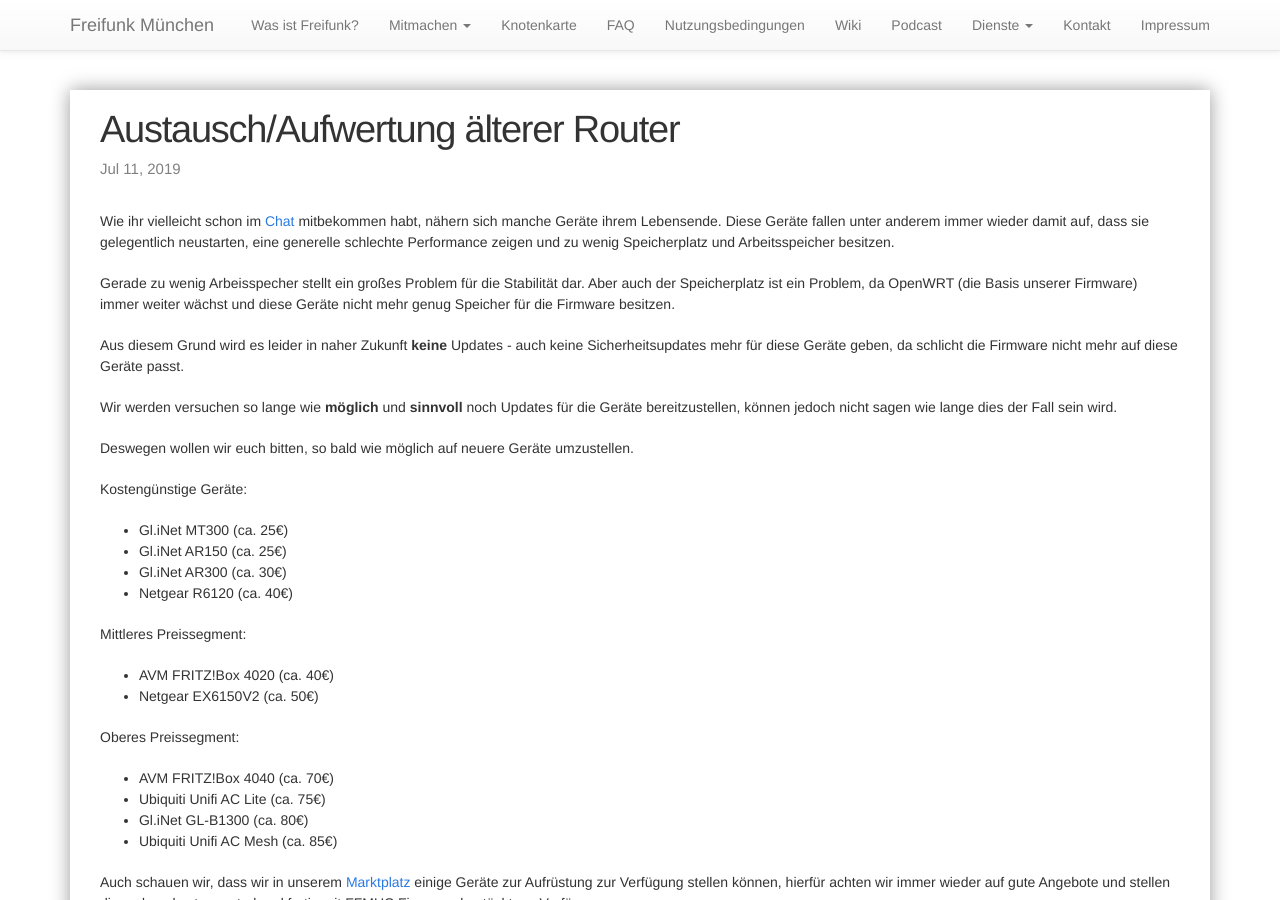
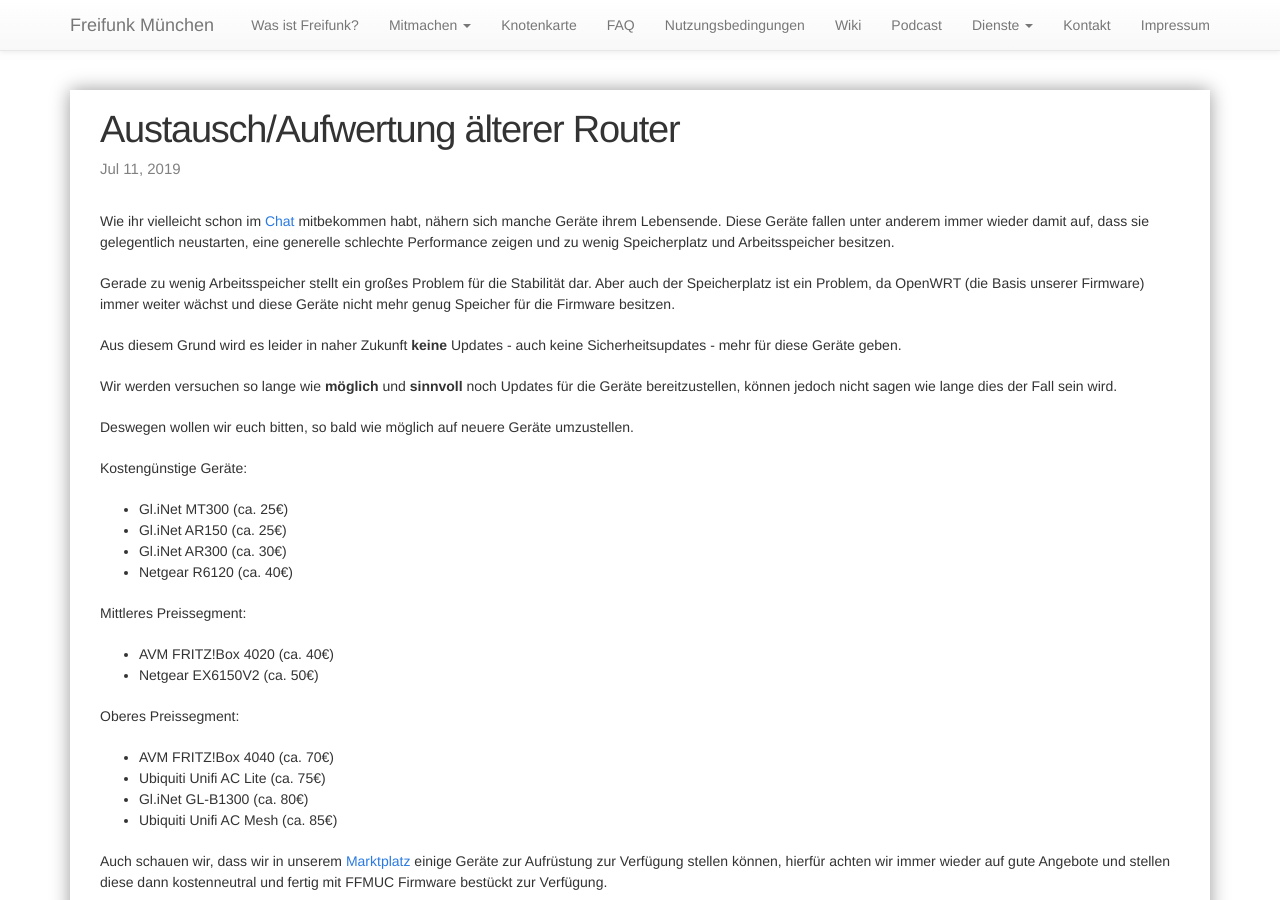
Before and after one commit to freifunkMUC/freifunkmuc.github.io, a Jekyll site: the page built from _posts/2019-07-11-austausch-aelterer-geraete.markdown, in a window 1280 px wide and 900 px high. Built offline with Jekyll 4.4.1, drawn with Linux system fonts in a browser that asks for light colours.

Commit message:
Fixes as requested :)

```diff
--- a/_posts/2019-07-11-austausch-aelterer-geraete.markdown
+++ b/_posts/2019-07-11-austausch-aelterer-geraete.markdown
@@ -7,9 +7,9 @@ categories: freifunkmuc
 
 Wie ihr vielleicht schon im [Chat](https://chat.ffmuc.net) mitbekommen habt, nähern sich manche Geräte ihrem Lebensende. Diese Geräte fallen unter anderem  immer wieder damit auf, dass sie gelegentlich neustarten, eine generelle schlechte Performance zeigen und zu wenig Speicherplatz und Arbeitsspeicher besitzen.
 
-Gerade zu wenig Arbeisspecher stellt ein großes Problem für die Stabilität dar. Aber auch der Speicherplatz ist ein Problem, da OpenWRT (die Basis unserer Firmware) immer weiter wächst und diese Geräte nicht mehr genug Speicher für die Firmware besitzen.
+Gerade zu wenig Arbeitsspeicher stellt ein großes Problem für die Stabilität dar. Aber auch der Speicherplatz ist ein Problem, da OpenWRT (die Basis unserer Firmware) immer weiter wächst und diese Geräte nicht mehr genug Speicher für die Firmware besitzen.
 
-Aus diesem Grund wird es leider in naher Zukunft **keine** Updates - auch keine Sicherheitsupdates mehr für diese Geräte geben,  da schlicht die Firmware nicht mehr auf diese Geräte passt.
+Aus diesem Grund wird es leider in naher Zukunft **keine** Updates - auch keine Sicherheitsupdates - mehr für diese Geräte geben.
 
 Wir werden versuchen so lange wie **möglich** und **sinnvoll** noch Updates für die Geräte bereitzustellen, können jedoch nicht sagen wie lange dies der Fall sein wird.
 
```
